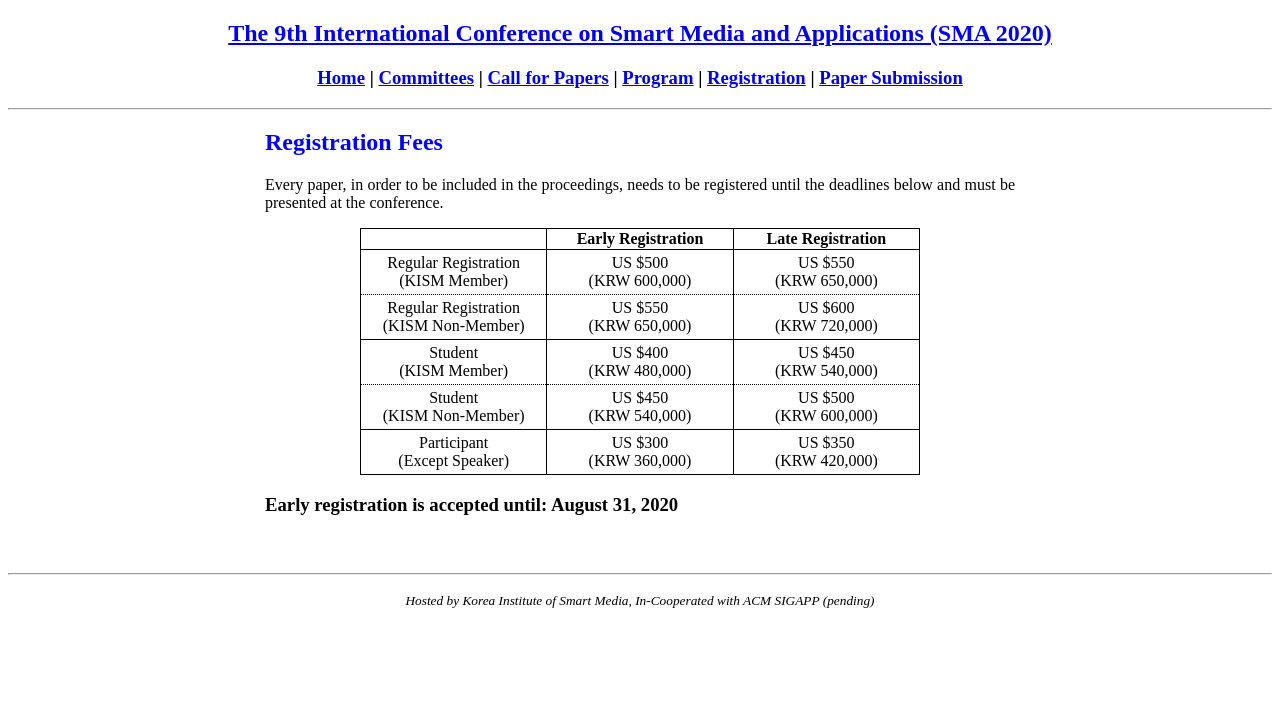
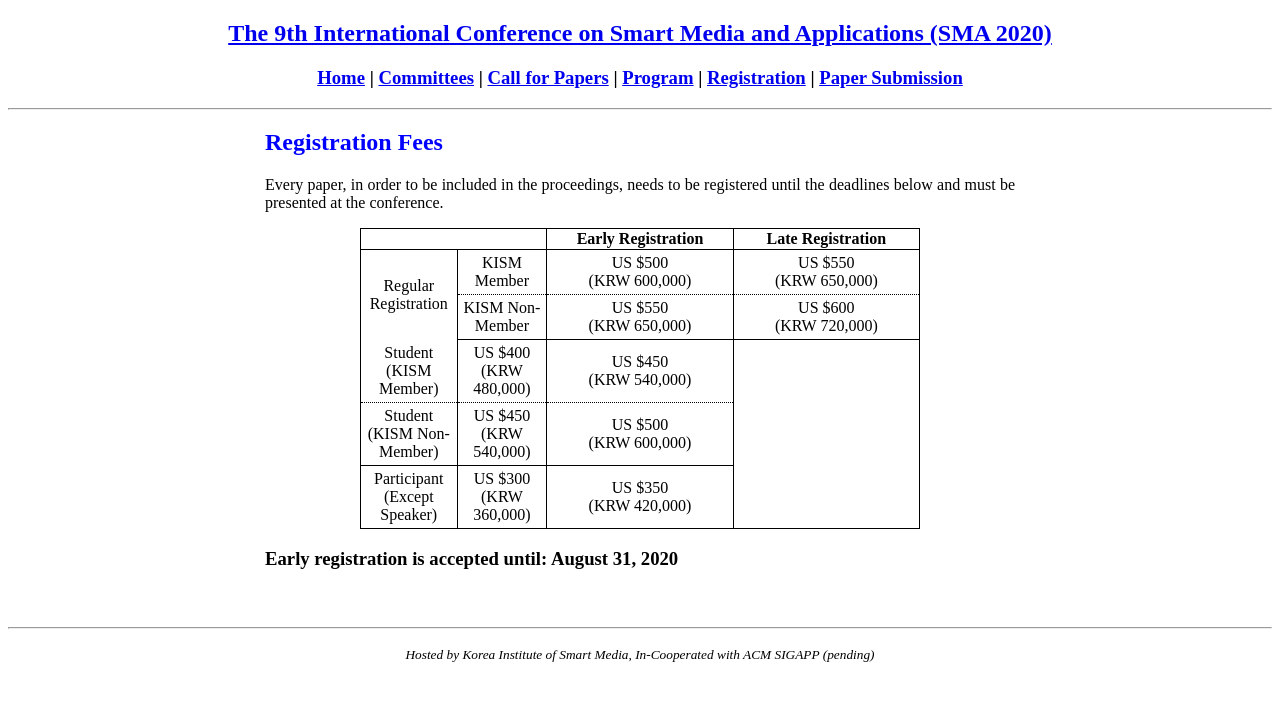
Before and after one commit to icea-conf/sma-2020.github.io, a Jekyll site: the page built from registration/index.html, in a window 1280 px wide. Shown: the top 701 px of the page. Built offline with Jekyll 4.4.1, drawn with Linux system fonts in a browser that asks for light colours.

Commit message:
Update index.html

```diff
--- a/registration/index.html
+++ b/registration/index.html
@@ -11,7 +11,7 @@ title: SMA 2020
                     <table class="tlayout" cellspacing="0">
                          <tbody style="text-align: center">
                               <tr>
-                                   <td class="theader" width="31%"></td>
+                                   <td class="theader" width="31%" colspan="2"></td>
                                    <td class="theader" width="31%">
                                         <b>Early Registration</b>
                                    </td>
@@ -20,9 +20,12 @@ title: SMA 2020
                                    </td>
                               </tr>
                               <tr>
+                                   <td class="tcontent1" rowspan="2">
+                                        Regular<br>
+                                        Registration
+                                   </td>
                                    <td class="tcontent1">
-                                        Regular Registration<br>
-                                        (KISM Member)
+                                        KISM Member
                                    </td>
                                    <td class="tcontent1">
                                         US $500<br>
@@ -35,8 +38,7 @@ title: SMA 2020
                               </tr>
                               <tr>
                                    <td class="tcontent2">
-                                        Regular Registration<br>
-                                        (KISM Non-Member)
+                                        KISM Non-Member
                                    </td>
                                    <td class="tcontent2">
                                         US $550<br>
```
